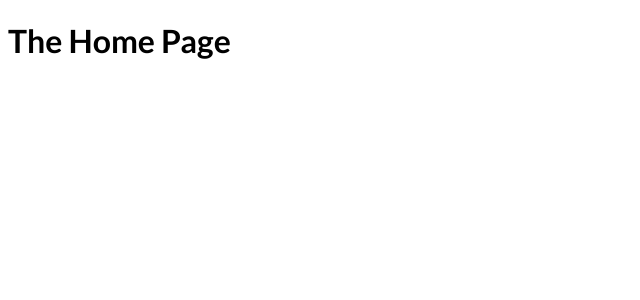
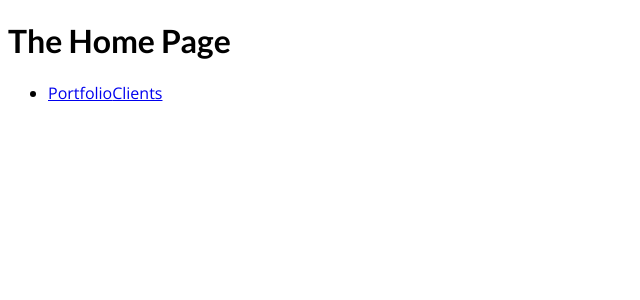
Before and after one commit to chinel/nextjs-mini-app, a Next.js app: page / in a window 1280 px wide. Shown: the top 300 px of the page, without its empty margins (0-640 px from the left). Built offline with nearby package versions, Linux system fonts and the light colour scheme.

Commit message:
added the base navigation for the application in home page using the Link component

```diff
--- a/pages/index.js
+++ b/pages/index.js
@@ -1,7 +1,14 @@
+import Link from "next/link";
 function HomePage() {
   return (
     <div>
       <h1>The Home Page</h1>
+      <ul>
+        <li>
+          <Link href="/portfolio">Portfolio</Link>
+          <Link href="/clients">Clients</Link>
+        </li>
+      </ul>
     </div>
   );
 }
```
